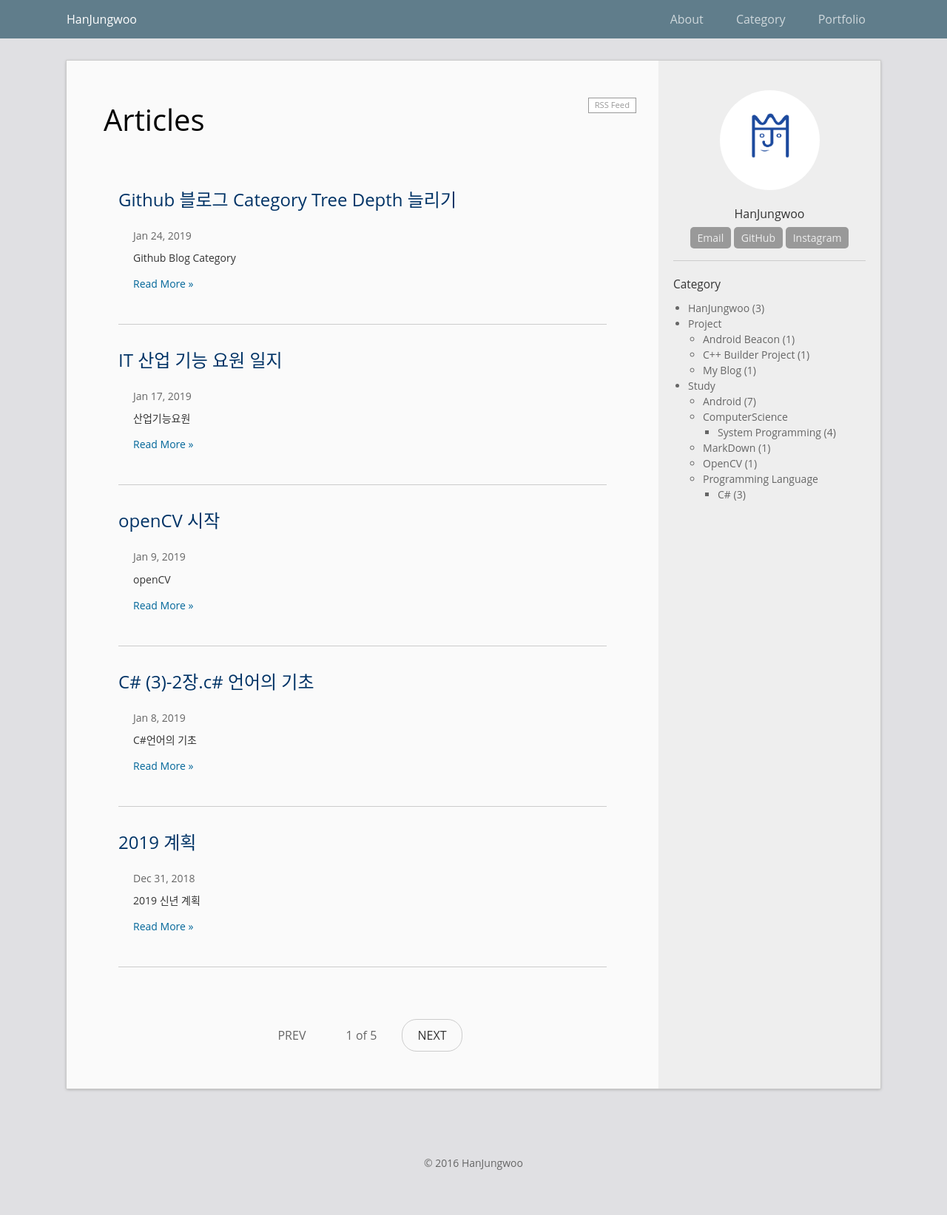
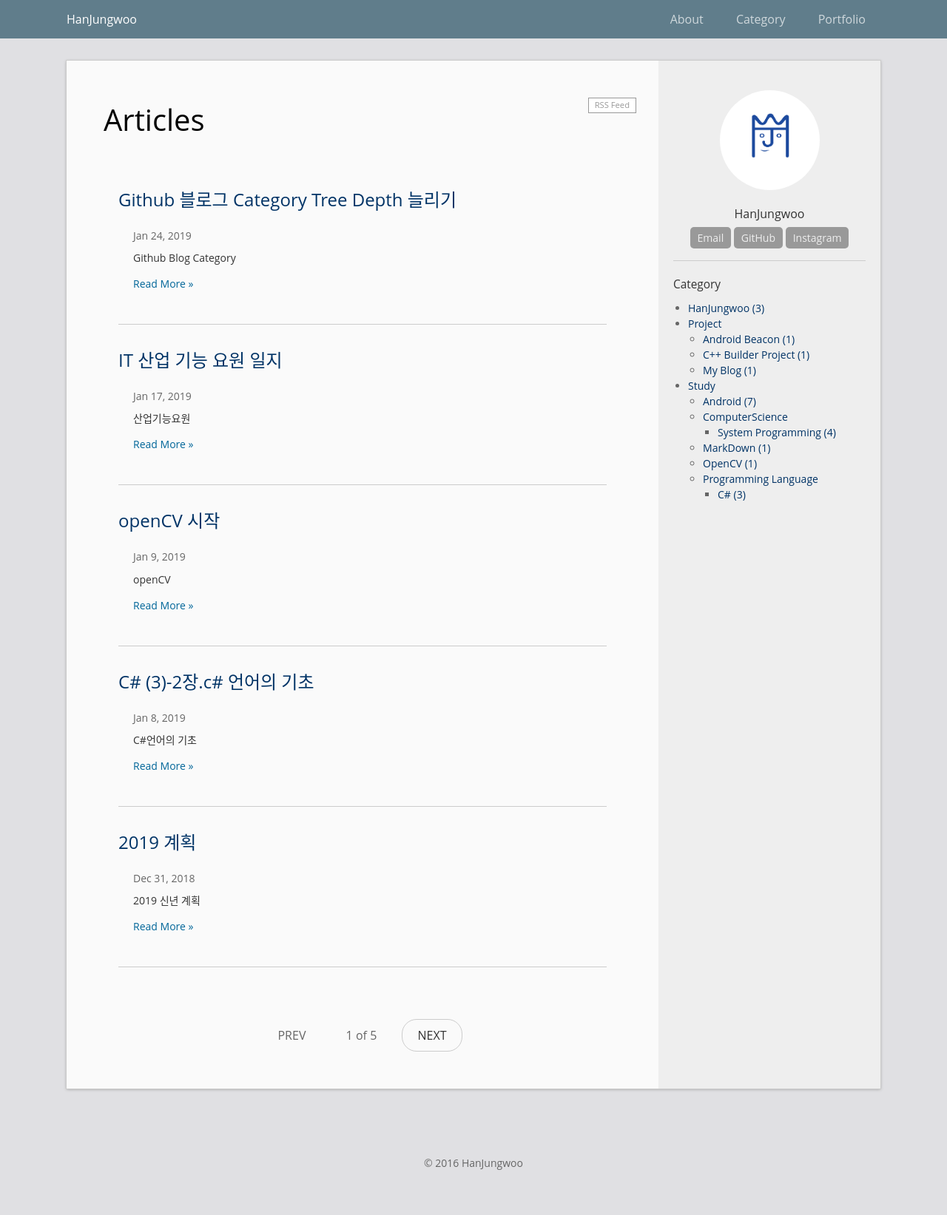
Before and after one commit to sunrisehouse/hanjungwoo-blog-old, a Jekyll site: the page built from index.html, in a window 1280 px wide. Shown: the whole page at 74% size. Built offline with Jekyll 4.4.1, drawn with Linux system fonts in a browser that asks for light colours; nearby versions of some CDN libraries; the list of posts is cut into pages by our own code.

Commit message:
upload category

```diff
--- a/_includes/sidebar.html
+++ b/_includes/sidebar.html
@@ -30,17 +30,17 @@
     {%- for category_level1 in site.category -%}
     {%- if category_level1[0] != nil -%}
       <li>
-        <p>{{ category_level1[0] }} {% if category_level1[1] == nil %}{% for category in site.categories %}{% if category.first == category_level1[0] %}({{ category[1].size }}) {% endif %}{% endfor %}{% endif %}</p>
+        <a href="{{ site.baseurl}}#{{ category_level1[0] }}">{{ category_level1[0] }} {% if category_level1[1] == nil %}{% for category in site.categories %}{% if category.first == category_level1[0] %}({{ category[1].size }}) {% endif %}{% endfor %}{% endif %}</a>
         <ul>
         {%- for category_level2 in category_level1[1] -%}
         {%- if category_level2[0] != nil -%}
           <li>
-            <p>{{ category_level2[0] }} {% if category_level2[1] == nil %}{% for category in site.categories %}{% if category.first == category_level2[0] %}({{ category[1].size }}) {% endif %}{% endfor %}{% endif %}</p>
+            <a href="{{ site.baseurl}}#{{ category_level2[0] }}">{{ category_level2[0] }} {% if category_level2[1] == nil %}{% for category in site.categories %}{% if category.first == category_level2[0] %}({{ category[1].size }}) {% endif %}{% endfor %}{% endif %}</a>
             <ul>
               {%- for category_level3 in category_level2[1] -%}
               {%- if category_level3[0] != nil -%}
               <li>
-                <p>{{ category_level3[0] }} {% if category_level3[1] == nil %}{% for category in site.categories %}{% if category.first == category_level3[0] %}({{ category[1].size }}) {% endif %}{% endfor %}{% endif %}</p>
+                <a href="{{ site.baseurl}}#{{ category_level3[0] }}">{{ category_level3[0] }} {% if category_level3[1] == nil %}{% for category in site.categories %}{% if category.first == category_level3[0] %}({{ category[1].size }}) {% endif %}{% endfor %}{% endif %}</a>
               </li>
               {%- endif -%}
               {%- endfor -%}
```
